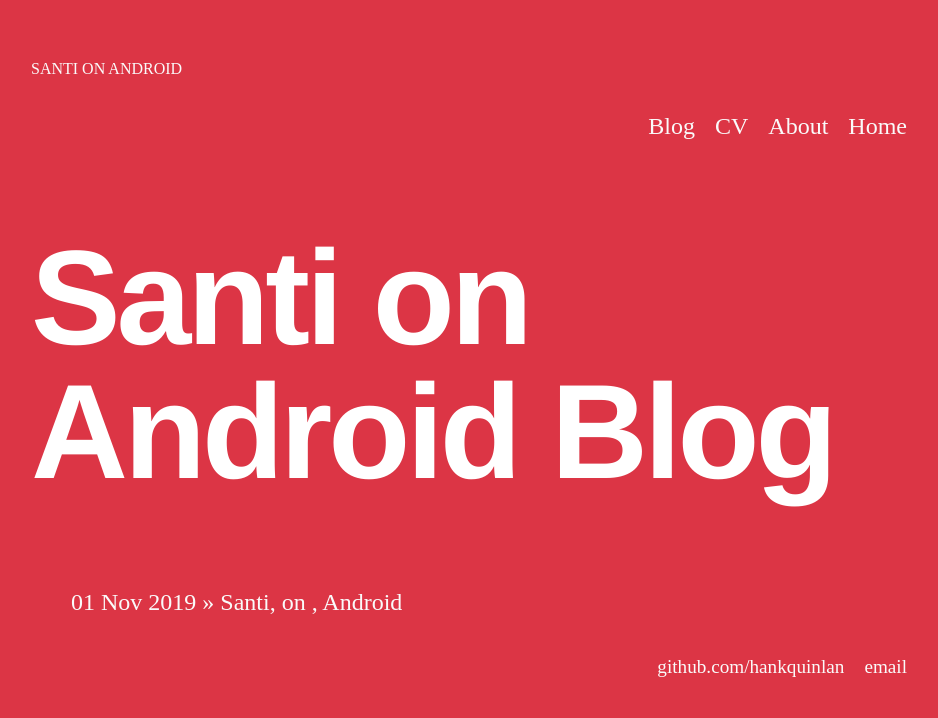
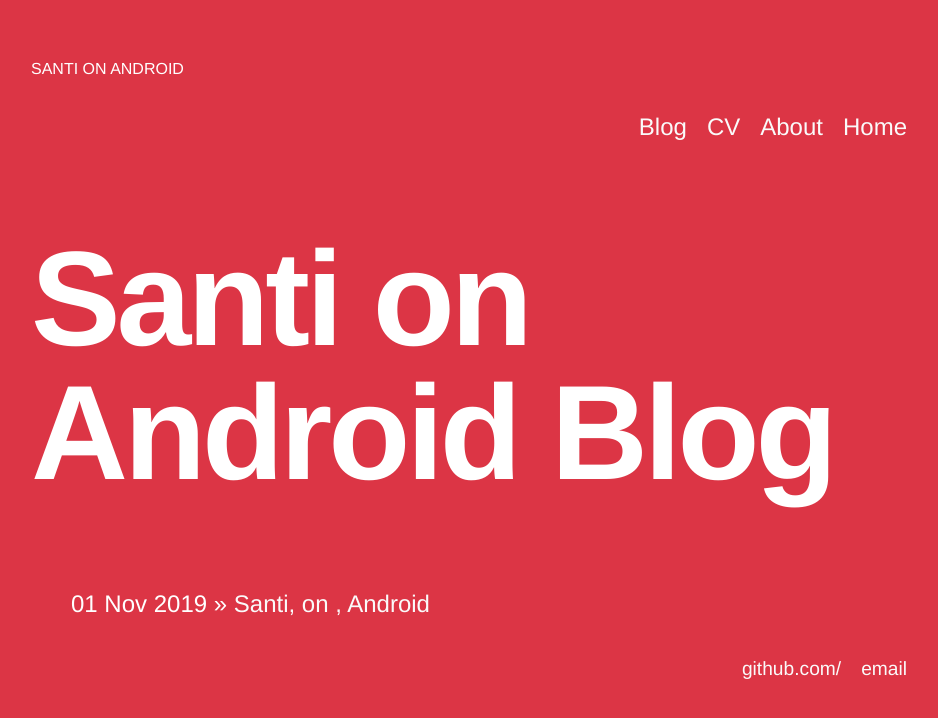
Before and after one commit to SantiOnAndroid/SantiOnAndroid.github.io, a Jekyll site: the page built from blog/index.html, in a window 1280 px wide. Shown: the top 718 px of the page, without its empty margins (161-1099 px from the left). Built offline with Jekyll 4.4.1, drawn with Linux system fonts in a browser that asks for light colours; some web fonts are replaced.

```diff
--- a/_layouts/default.html
+++ b/_layouts/default.html
@@ -27,8 +27,8 @@
 			</div><!-- /.container -->
 			<footer>
 	    		<ul>
-	        		<li><a href="mailto:hankquinlanhub@gmail.com">email</a></li>
-	        		<li><a href="https://github.com/hankquinlan">github.com/hankquinlan</a></li>
+	        		<li><a href="mailto:">email</a></li>
+	        		<li><a href="https://github.com/hankquinlan">github.com/</a></li>
 				</ul>
 			</footer>
 		</body>
--- a/css/main.css
+++ b/css/main.css
@@ -8,6 +8,7 @@
 
     background: #dc3545;
     transition: 3s;
+    font-family: "Neue Einstellung",Helvetica Neue, Helvetica, Arial, sans-serif;
 
 
 }
@@ -15,7 +16,7 @@
 svg{
     font-family:inherit;
     background:#dc3545;
-    fill: #fafafa;
+    fill: #fff;
 }
 
 
@@ -78,5 +79,5 @@
 
 ul.posts li {
     list-style: none;
-    color: #fafafa;
+    color: #ffff;
 }
```
